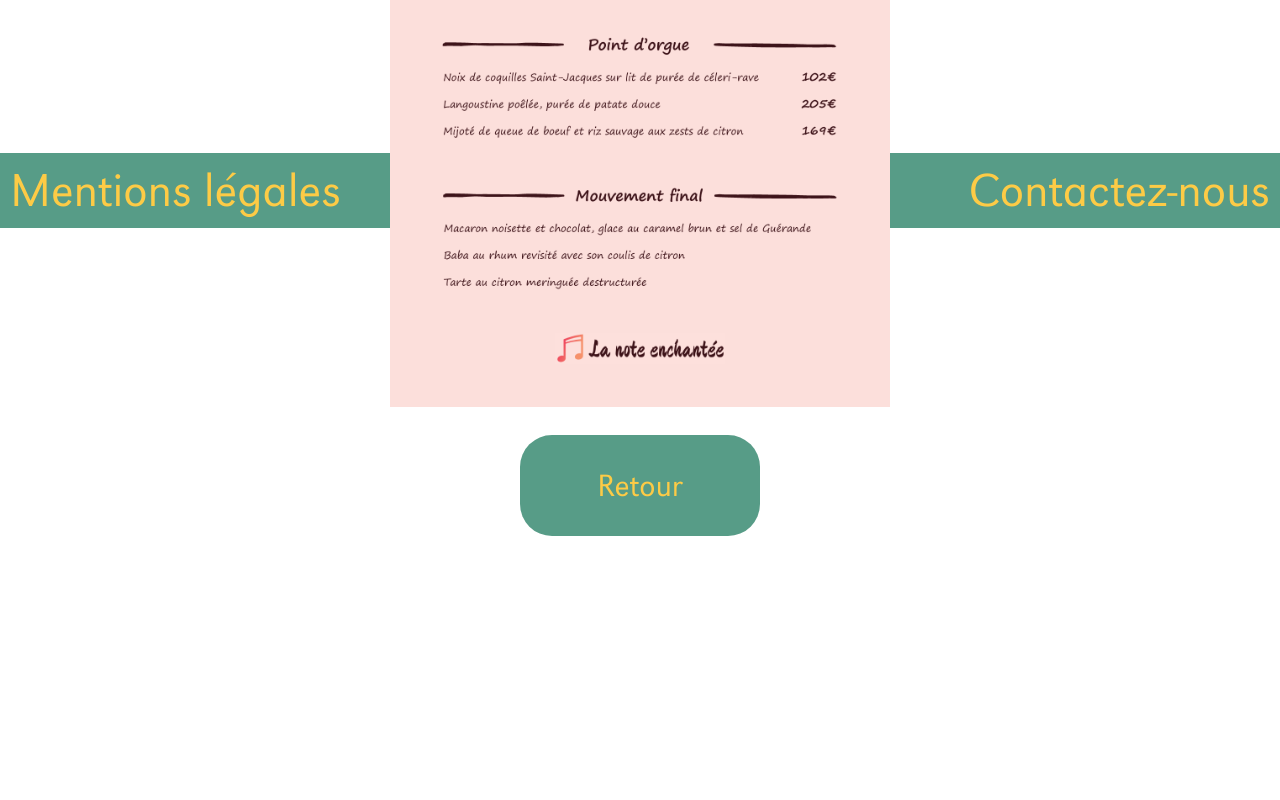
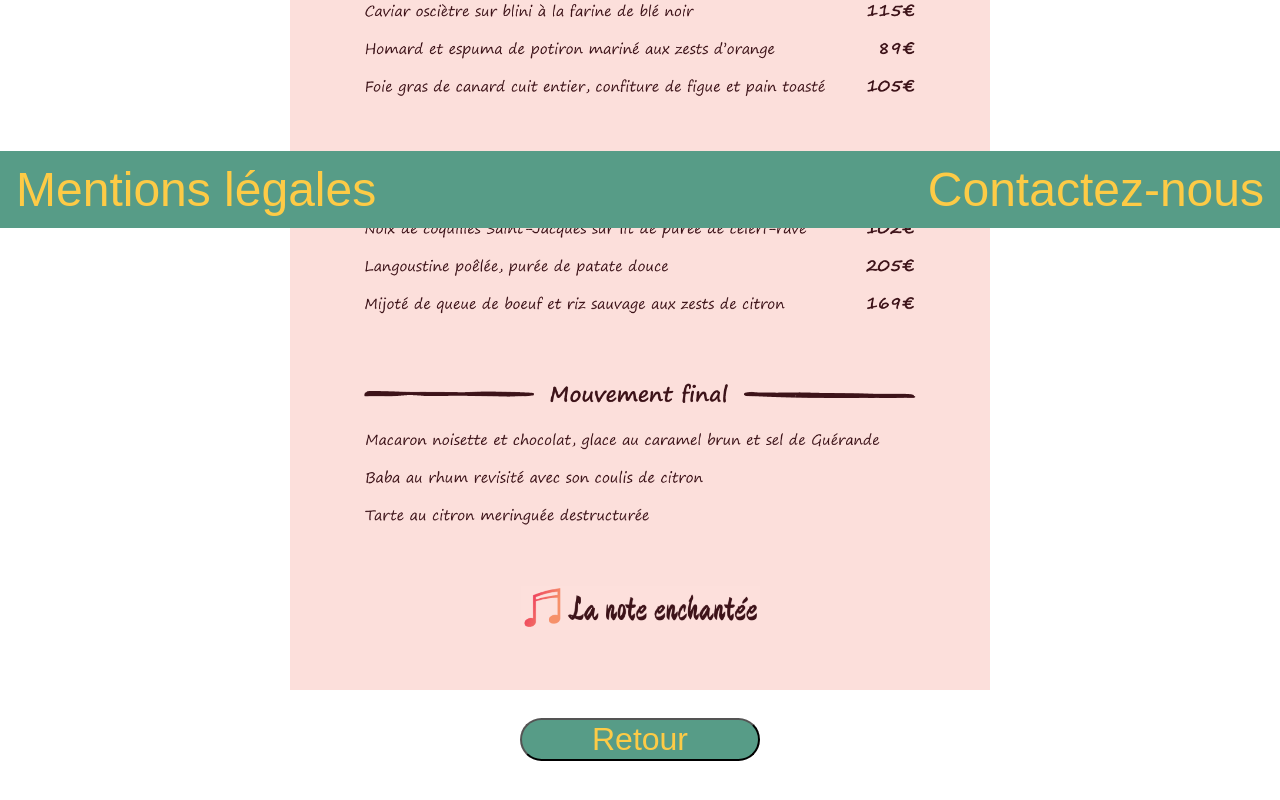
Before and after one commit to J-Roza/Ohmyfood, a website: page menu_1.html in a window 1280 px wide. Shown: the part 572-1372 px from the top of the page. Before the commit the page ends 1209 px from the top, so only its background shows below. Drawn offline with Linux system fonts and the light colour scheme.

Commit message:
arrangement footer

```diff
--- a/menu_1.html
+++ b/menu_1.html
@@ -18,30 +18,26 @@
         <link rel="stylesheet" href="css/style.css">
     </head>
 
-
     <body>
         <header>
             <a href="index.html"><h1>ohmyfood</h1></a>
         </header>
 
         <main>
-            <section>
-                <p class="menu_name">La note enchantée</p>
-                <figure>
-                    <img class="menu_img--mod" src="img/Menus/menu-1b.png" alt="Menu 1" title="Menu 1">
-                </figure>
 
-            </section>
+            <p class="menu_name">La note enchantée</p>
+            <figure>
+                <img class="menu_img--mod" src="img/Menus/menu-1b.png" alt="Menu 1" title="Menu 1">
+            </figure>
 
-            <section class="btn">
-                <a href="index.html"><p>Retour</p></a>
-            </section>
+            <button class="btn_main" type="button" onclick="window.location.href='index.html'">Retour</button>
 
+        </main>
 
-            <footer>
-                <a href="mentions_legales.html">Mentions légales</a>
-                <a href="mailto:ohmyfood@hotmail.com">Contactez-nous</a>
-            </footer>
-        </main>
+        <footer>
+            <button class="btn_foot" type="button" onclick="window.location.href='mentions_legales.html'">Mentions légales</button>
+            <button class="btn_foot" type="button" onclick="window.location.href='mailto:ohmyfood@hotmail.com'">Contactez-nous</button>
+        </footer>
+
     </body>
 </html>
--- a/sass/Base/_base.scss
+++ b/sass/Base/_base.scss
@@ -1,14 +1,13 @@
-a{
-    color: $cd-secondary;
-    text-decoration: none;
-}
-
 h1{
     margin: 0;
-
 }
 
 body{
     margin: 0;
     padding: 0;
 }
+
+a{
+    text-decoration: none;
+    color: $cd-secondary;
+}
--- a/sass/Layout/_footer.scss
+++ b/sass/Layout/_footer.scss
@@ -8,3 +8,28 @@ footer{
     color: $cd-secondary;
     background-color: $cd-primary;
 }
+
+.btn_foot{
+    color: $cd-secondary;
+    background-color: $cd-primary;
+    border: none;
+    font-size: 3rem;
+    &:hover{
+        animation: shake 0.5s;
+        animation-iteration-count: infinite;
+    }
+}
+
+@keyframes shake {
+    0% { transform: translate(1px, 1px) rotate(0deg); }
+    10% { transform: translate(-1px, -2px) rotate(-1deg); }
+    20% { transform: translate(-3px, 0px) rotate(1deg); }
+    30% { transform: translate(3px, 2px) rotate(0deg); }
+    40% { transform: translate(1px, -1px) rotate(1deg); }
+    50% { transform: translate(-1px, 2px) rotate(-1deg); }
+    60% { transform: translate(-3px, 1px) rotate(0deg); }
+    70% { transform: translate(3px, 1px) rotate(-1deg); }
+    80% { transform: translate(-1px, -1px) rotate(1deg); }
+    90% { transform: translate(1px, 2px) rotate(0deg); }
+    100% { transform: translate(1px, -2px) rotate(-1deg); }
+  }
--- a/sass/Pages/_work.scss
+++ b/sass/Pages/_work.scss
@@ -36,16 +36,12 @@ form{
     }
     &--mod{
         display: block;
-        width: 500px;
+        width: 700px;
         position: relative;
-        z-index: 1;
         margin-left: auto;
         margin-right: auto;
         transform: scale(1);
         transition: transform 200ms;
-        &:hover {
-            transform: scale(1.50);
-        }
     }
 }
 
@@ -56,20 +52,19 @@ form{
 }
 
 
-
-.btn {
+.btn_main {
+    display: block;
     width: 15rem;
     margin-left: auto;
     margin-right: auto;
     margin-bottom: 2vw;
-    background-color: $cd-primary;
     border-radius: 2rem;
+    font-size: 2rem;
+    overflow: hidden;
     text-align: center;
     cursor: pointer;
     color: $cd-secondary;
-    font-size: 2rem;
-    overflow: hidden;
-    position: relative;
+    background-color: $cd-primary;
     transition: transform 450ms, background-color 300ms 150ms;
         &:hover {
         transform: scale(1.13);
```
Also changed, not shown: contact.html (+2 -2 lines), index.html (+5 -17 lines), mentions_legales.html (+3 -5 lines), menu_2.html (+10 -14 lines), menu_3.html (+10 -14 lines), menu_4.html (+10 -14 lines), css/style.css, 1 other file.
